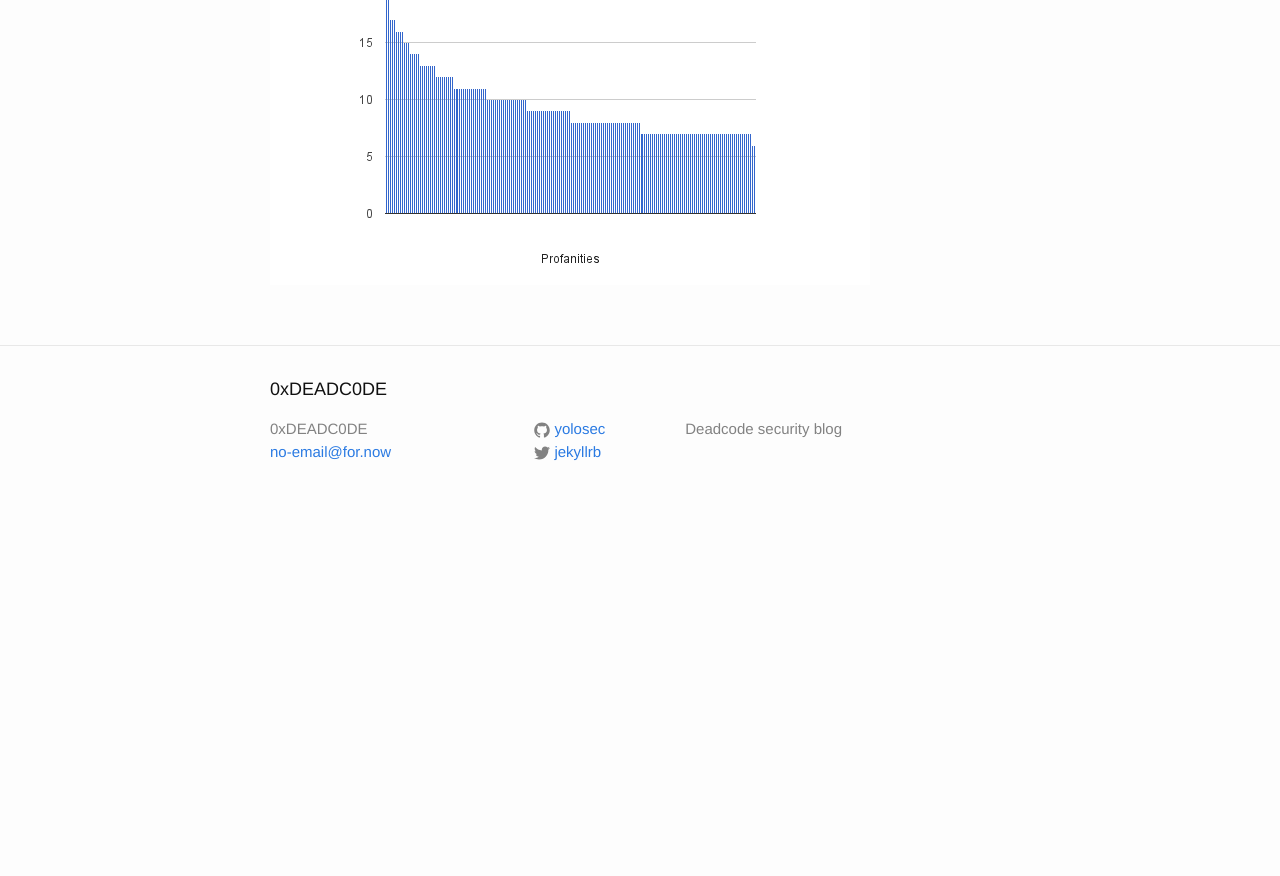
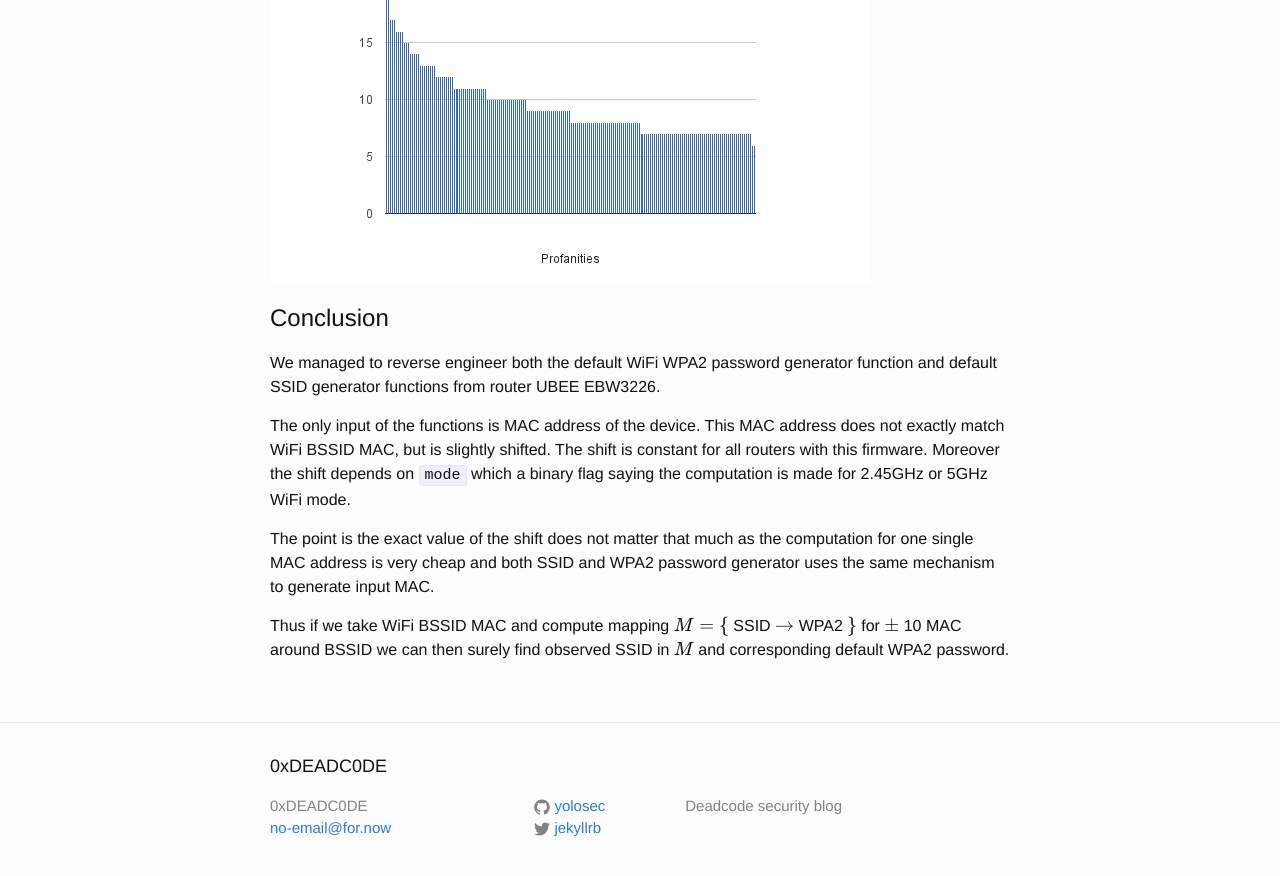
Before and after one commit to yolosec/deadcodeBlog, a Jekyll site: the page built from _posts/2016-06-14-UPC-UBEE-EVW3226-WPA2-RExing.markdown, in a window 1280 px wide and 900 px high, scrolled down 22430 px. Shown: the top 876 px of the window. Built offline with Jekyll 4.4.1, drawn with Linux system fonts in a browser that asks for light colours; formulas are drawn with MathJax 3; before the commit the page ends 22953 px from its top, so only the background shows below that.

Commit message:
ubee: conclusion added

```diff
--- a/_posts/2016-06-14-UPC-UBEE-EVW3226-WPA2-RExing.markdown
+++ b/_posts/2016-06-14-UPC-UBEE-EVW3226-WPA2-RExing.markdown
@@ -703,3 +703,18 @@ WOADS|17 | ERECT|15
 {:.mbtablestyle2}
 
 [![Profanity size 5](/static/ubee/profanities_c5.png)](/static/ubee/profanities_c5.png)
+
+# Conclusion
+We managed to reverse engineer both the default WiFi WPA2 password generator function and default SSID generator
+functions from router UBEE EBW3226.
+
+The only input of the functions is MAC address of the device. This MAC address does not exactly
+match WiFi BSSID MAC, but is slightly shifted. The shift is constant for all routers with this firmware.
+Moreover the shift depends on `mode` which a binary flag saying the computation is made for 2.45GHz or 5GHz WiFi mode.
+
+The point is the exact value of the shift does not matter that much as the computation for one single MAC
+address is very cheap and both SSID and WPA2 password generator uses the same mechanism to generate input MAC.
+
+Thus if we take WiFi BSSID MAC and compute mapping \\( M = \\{ \\) SSID \\( \rightarrow \\) WPA2 \\( \\} \\)
+for \\( \pm \\) 10 MAC around BSSID we can then surely find observed SSID in \\( M \\) and corresponding default
+ WPA2 password.
```
